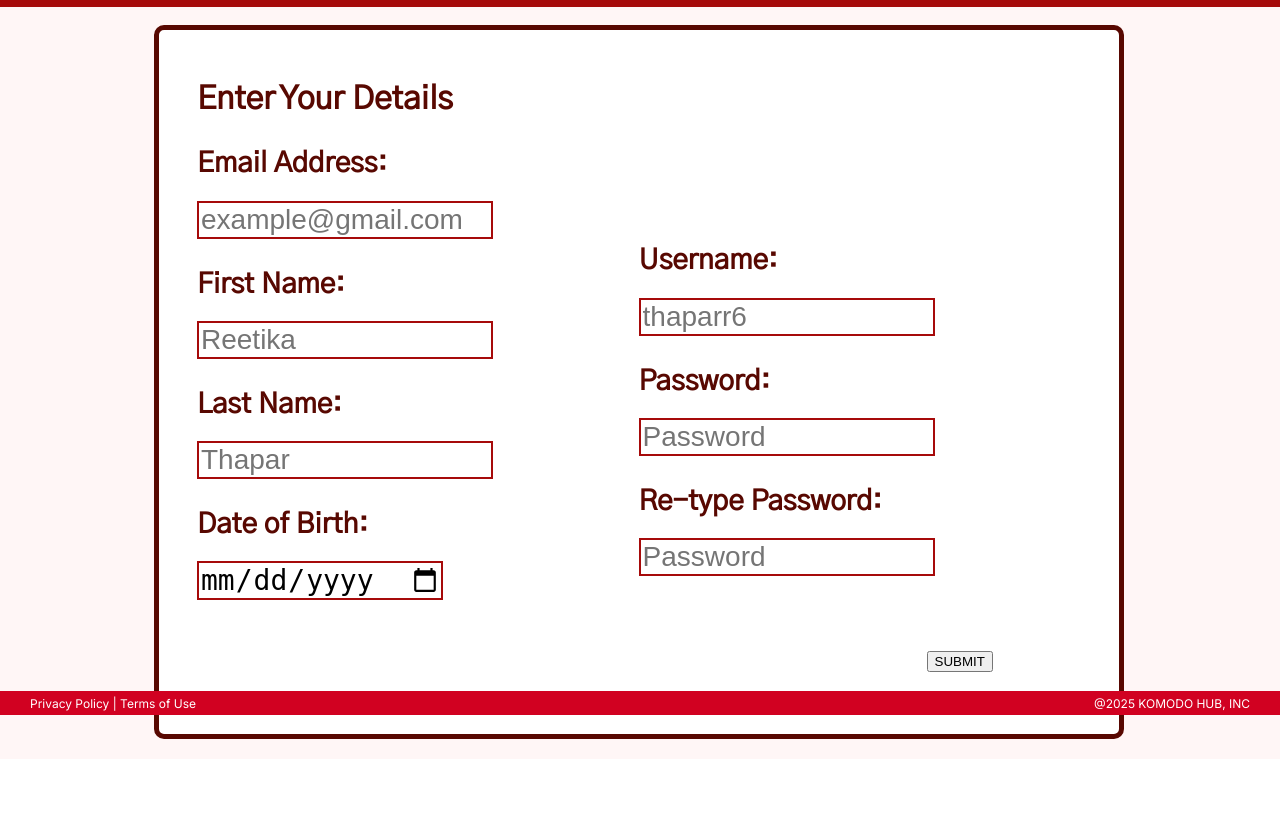
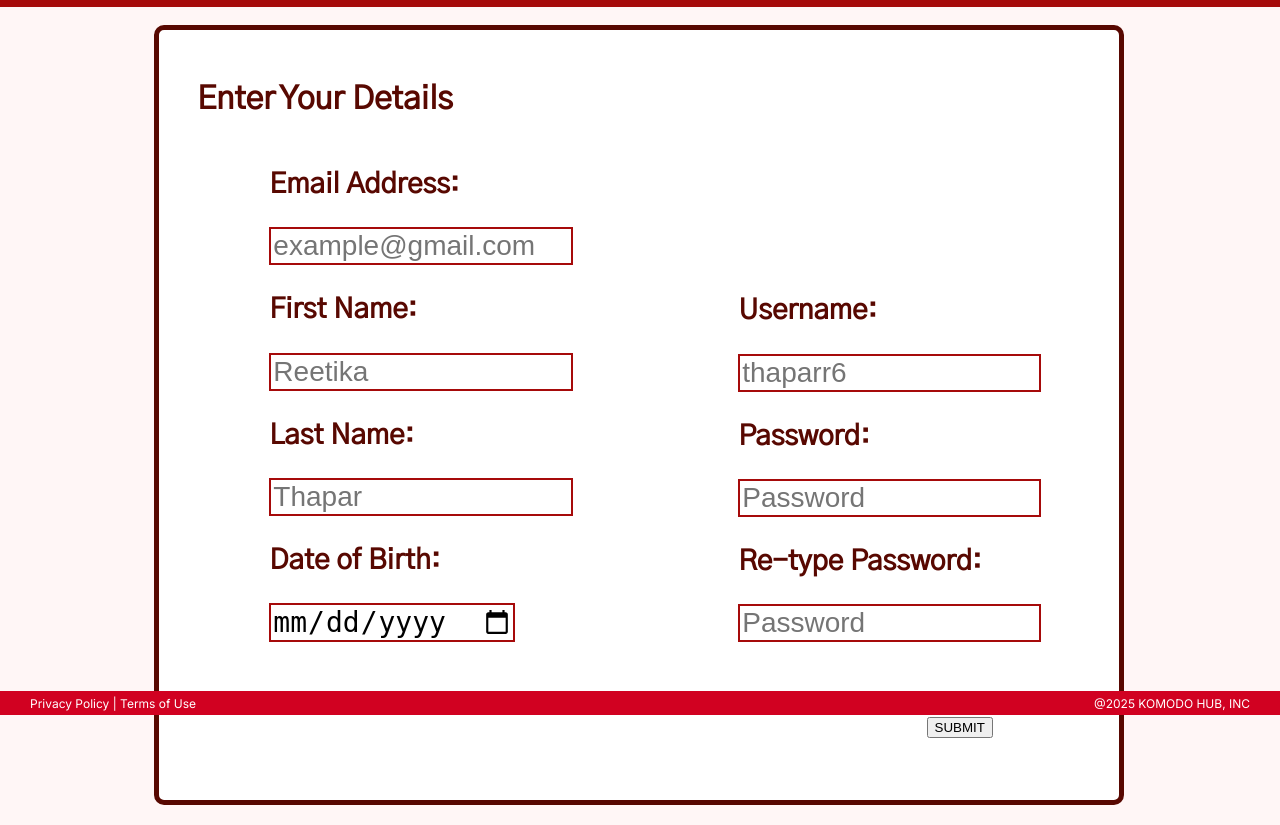
Before and after one commit to Ei-Sandi/Komodo-Hub-5005CMD, a Flask app: page /Individual/ in a window 1280 px wide. Shown: the part 85-910 px from the top of the page. Before the commit the page ends 824 px from the top, so only its background shows below. Run offline with Flask 3, Linux system fonts and the light colour scheme; some web fonts are replaced.

Commit message:
Fixed Ind Repositioning

```diff
--- a/KOMODO HUB/static/Registration.css
+++ b/KOMODO HUB/static/Registration.css
@@ -65,14 +65,13 @@
     color: rgb(88, 8, 1);
     height: auto;
     width: auto;
-    position: flex;
     margin-top: 3%;
     margin-left: 50%;
 }
 #InputBox1{
     border: 0.15rem solid rgb(166,10,10);
     position: flex;
-    width: 30%;
+    width: 80%;
     font-size: 1.75rem;
     margin-top: -1%;
     margin-left: 4%;
@@ -99,7 +98,6 @@
     color: rgb(88, 8, 1);
     height: auto;
     width: auto;
-    position: relative;
     margin-top: -40%;
     margin-left: 50%;
 }
@@ -107,6 +105,10 @@
     position: flex;
     margin-top: 5%;
     margin-left: 80%;
+}
+#Secondary_Box{
+    display: inline-block;
+    margin-left: 10%;
 }
 
 /* Organisation Page */
--- a/KOMODO HUB/templates/RegInd.html
+++ b/KOMODO HUB/templates/RegInd.html
@@ -11,6 +11,7 @@
 
 <form action="/">
     <div>
+        <div id = "Secondary_Box">
         <div id="Text1"><h3>Email Address:</h3></div>
         <input type="email" id="InputBox1" name="Email" placeholder="example@gmail.com" required>
         <div id="Text1"><h3>First Name:</h3></div>
@@ -19,16 +20,19 @@
         <input type="text" id="InputBox1" name="Last" placeholder="Thapar" required>
         <div id="Text1"><h3>Date of Birth:</h3></div>
         <input type="date" id="Date" name="Date" required>
-        <div id="UserText"><h3>Username:</h3></div>
-        <input type="text" id="InputBox2" name="User" placeholder="thaparr6" required>
-        <div id="Text2"><h3>Password:</h3></div>
-        <input type="password" id="InputBox2" name="Pass"  placeholder="Password" required>
-        <div id="Text2"><h3>Re-type Password:</h3></div>
-        <input type="password" id="InputBox2" name="RePass" placeholder="Password" required>
+        </div>
+        <div id = "Secondary_Box">
+        <div id="Text1"><h3>Username:</h3></div>
+        <input type="text" id="InputBox1" name="User" placeholder="thaparr6" required>
+        <div id="Text1"><h3>Password:</h3></div>
+        <input type="password" id="InputBox1" name="Pass"  placeholder="Password" required>
+        <div id="Text1"><h3>Re-type Password:</h3></div>
+        <input type="password" id="InputBox1" name="RePass" placeholder="Password" required>
+        </div>
     </div>
     <br>
     <div id="Submit">
-        <h2><a href="{{ url_for('Individual')}}"><input type="submit" value="SUBMIT"></a></h2>
+        <h2><a href=""><input type="submit" value="SUBMIT"></a></h2>
     </div>
 </form>
 </div>
```
